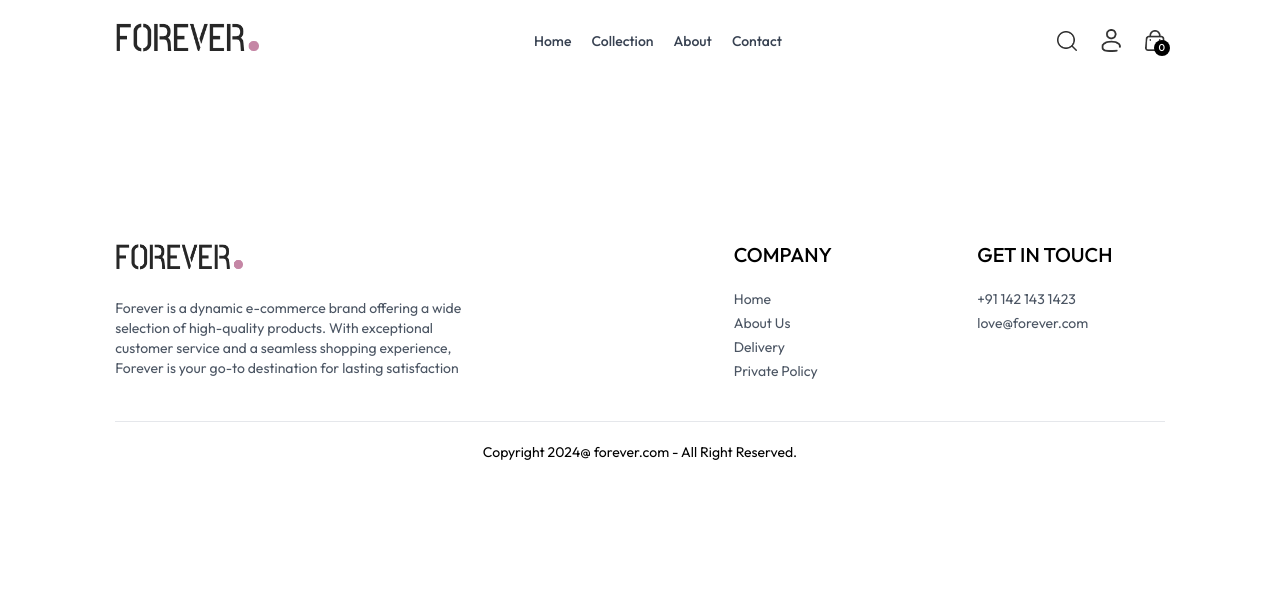
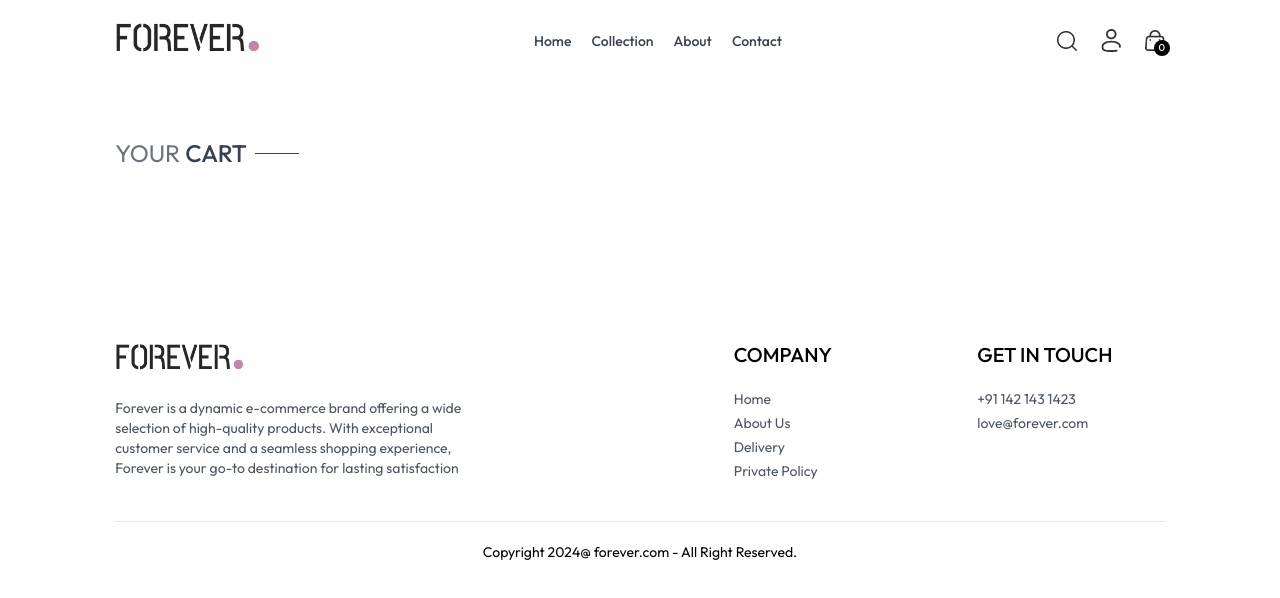
Before and after one commit to Abuzar-Sheikh-20/E-Commerce, a React (Vite) app in the folder Front-end/: page /cart in a window 1280 px wide. Shown: the top 598 px of the page. Built offline with nearby package versions, Linux system fonts and the light colour scheme.

Commit message:
Updated 'Your Cart' section with item display (name, quantity, price), quantity increment/decrement functionality, and cart icon number updates. Added item deletion functionality with a bin icon.

```diff
--- a/Front-end/src/components/LatestCollection.jsx
+++ b/Front-end/src/components/LatestCollection.jsx
@@ -1,39 +1,40 @@
-import React, { useContext, useEffect, useState } from 'react'
-import {ShopContext} from '../contexts/ShopContext'
-import Title from './Title';
-import ProductItem from './ProductItem';
-
-
+import React, { useContext, useEffect, useState } from "react";
+import { ShopContext } from "../contexts/ShopContext";
+import Title from "./Title";
+import ProductItem from "./ProductItem";
 
 const LatestCollection = () => {
-
-  const {products} = useContext(ShopContext);         // useContext API send you to the ShopContext (API) taht's custom API created by you.
+  const { products } = useContext(ShopContext); // useContext API send you to the ShopContext (API), taht's custom API created by you.
   const [latestProducts, setLatestProducts] = useState([]);
 
-  useEffect (() => {
-    setLatestProducts(products.slice(0,10));    // it will take 10 products from assests because we're taking product from ShopContext and this refers to the assests directory.
-  },[])                                  // bcz of this Array, products will pass individually (one by one)
+  useEffect(() => {
+    setLatestProducts(products.slice(0, 10)); // it will take 10 products from assests because we're taking product from ShopContext and this refers to the assests directory.
+  }, []); // bcz of this Array, products will pass individually (one by one)
 
   return (
-    <div className='my-10'>
+    <div className="my-10">
       <div className="text-center py-8 text-3xl">
-        <Title text1={'LATEST'} text2={'COLLECTION'} />
-        <p className='w-3/4 m-auto text-xm sm:text-sm md:text-base text-gray-600'>
-          Discover the latest trends with our curated collection of high-quality, stylish products, designed to elevate your shopping experience.
+        <Title text1={"LATEST"} text2={"COLLECTION"} />
+        <p className="w-3/4 m-auto text-xm sm:text-sm md:text-base text-gray-600">
+          Discover the latest trends with our curated collection of
+          high-quality, stylish products, designed to elevate your shopping
+          experience.
         </p>
       </div>
 
-      <div className='grid grid-cols-2 sm:grid-cols-3 md:grid-cols-4 lg:grid-cols-5 gap-4 gap-y-6'>
-        {
-          latestProducts.map((item, index) => (
-            <ProductItem key={index} id={item._idd} name={item.name} image={item.image} price={item.price} />       // import ProductItem first
-          ))
-        }
+      <div className="grid grid-cols-2 sm:grid-cols-3 md:grid-cols-4 lg:grid-cols-5 gap-4 gap-y-6">
+        {latestProducts.map((item, index) => (
+          <ProductItem
+            key={index}
+            id={item._id}
+            name={item.name}
+            image={item.image}
+            price={item.price}
+          /> // import ProductItem first
+        ))}
+      </div>
+    </div>
+  );
+};
 
-      </div>
-
-    </div>
-  )
-}
-
-export default LatestCollection
+export default LatestCollection;
--- a/Front-end/src/contexts/ShopContext.jsx
+++ b/Front-end/src/contexts/ShopContext.jsx
@@ -63,6 +63,15 @@
   return totalCounts;
 };
 
+const updateQuantity = async (itemId, size, quantity) => {
+  let cartData = structuredClone(cartItems);
+
+  cartData[itemId][size] = quantity;
+
+  setCartItems(cartData);
+
+}
+
 
   const value = {
     // These values will pass where you'll use this (ShopContext) API
@@ -78,7 +87,8 @@
     cartItems,
     addToCart,
 
-    getCartCounts
+    getCartCounts,
+    updateQuantity
   };
 
   return (
--- a/Front-end/src/pages/Cart.jsx
+++ b/Front-end/src/pages/Cart.jsx
@@ -1,11 +1,70 @@
-import React from 'react'
+import React, { useContext, useEffect, useState } from "react";
+import { ShopContext } from "../contexts/ShopContext";
+import Title from "../components/Title";
+import { assets } from "../assets/assets";
 
 const Cart = () => {
+  const { products, currency, cartItems, updateQuantity } = useContext(ShopContext);
+  const [cardData, setCardData] = useState([]);
+
+  useEffect(() => {
+    const tempData = [];
+
+    for (const items in cartItems) {
+      for (const item in cartItems[items]) {
+        if (cartItems[items][item]) {
+          tempData.push({
+            _id: items,
+            size: item,
+            quantity: cartItems[items][item],
+          });
+        }
+      }
+    }
+    setCardData(tempData);
+  }, [cartItems]);
+
   return (
-    <div>
+    <div className="border-top pt-14">
+      <div className="text-2xl mb-3">
+        <Title text1={"YOUR"} text2={"CART"} />
+      </div>
 
+      {cardData.map((item, index) => {
+        {
+          /* First parameter will always used to refers to the current item in the array and used to hold the properties while secondn parameter is used to hold the positions of elements. */
+        }
+        const productData = products.find((product) => product._id === item._id);
+
+        return (
+          <div
+            key={index}
+            className="border-t border-b py-4 text-gray-700 grid grid-cols-[4fr_0.5fr_0.5fr] sm:grid-cols-[4fr_2fr_0.5fr] items-center gap-4"
+          >
+            <div className="flex items-start gap-6">
+              <img className="w-16 sm:w-20" src={productData.image[0]} alt="" />
+              <div>
+                <p className="text-xs sm:text-lg font-medium">
+                  {productData.name}
+                </p>
+                <div className="flex items-center gap-5 mt-2">
+                  <p>
+                    {currency}
+                    {productData.price}
+                  </p>
+                  <p className="px-2 sm:px-3 sm:py-1 border bg-slate-50">
+                    {item.size}
+                  </p>
+                </div>
+              </div>
+            </div>
+            <input onChange={(e)=> e.target.value === '' || e.target.value === 0 ? null : updateQuantity(item._id, item.size, Number(e.target.value))} className="border max-w-10 sm:max-w-20 px-1 sm:px-2 py-1" type="number" min={1} defaultValue={item.quantity} />
+            <img onClick={() => updateQuantity(item._id, item.size, 0)} src={assets.bin_icon} className="w-4 mr-4 sm:mr-5 cursor-pointer" alt="" />
+          </div>
+        );
+      })}
     </div>
-  )
-}
+  );
+};
 
-export default Cart
+export default Cart;
```
